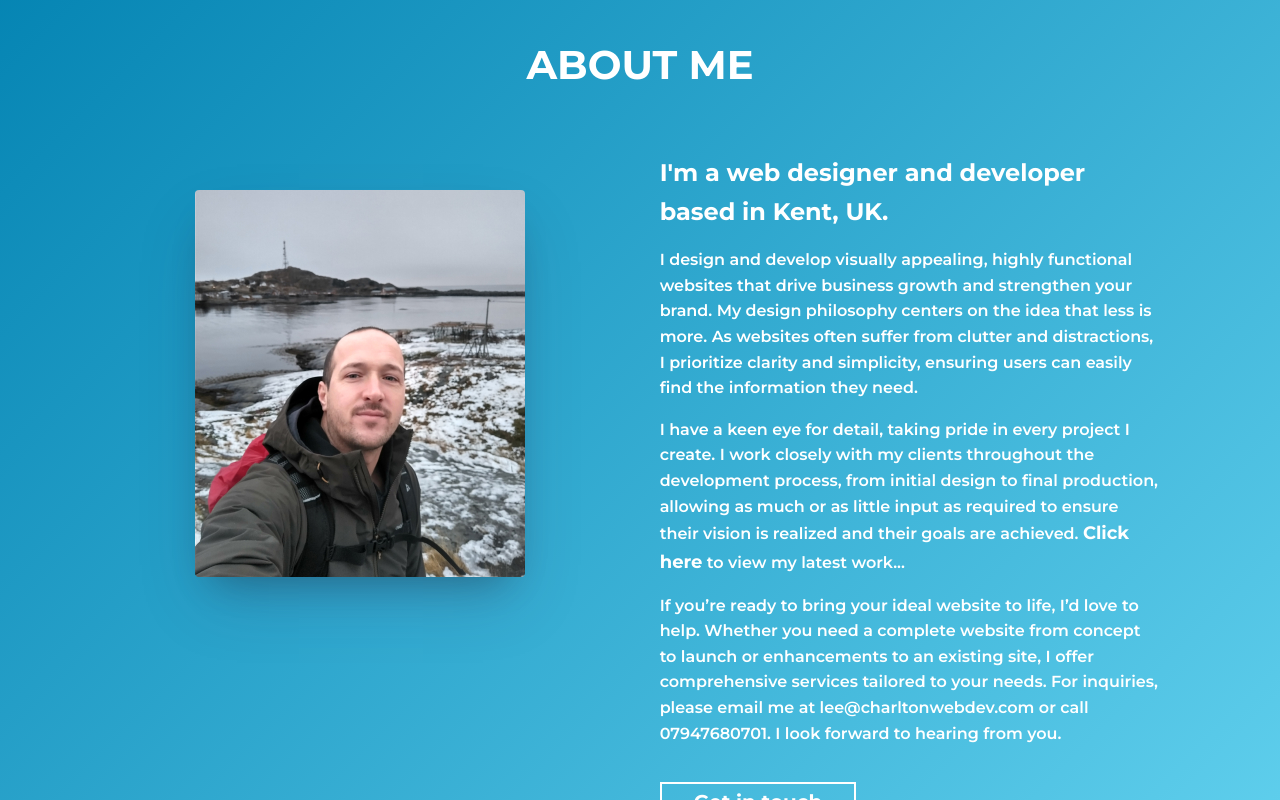
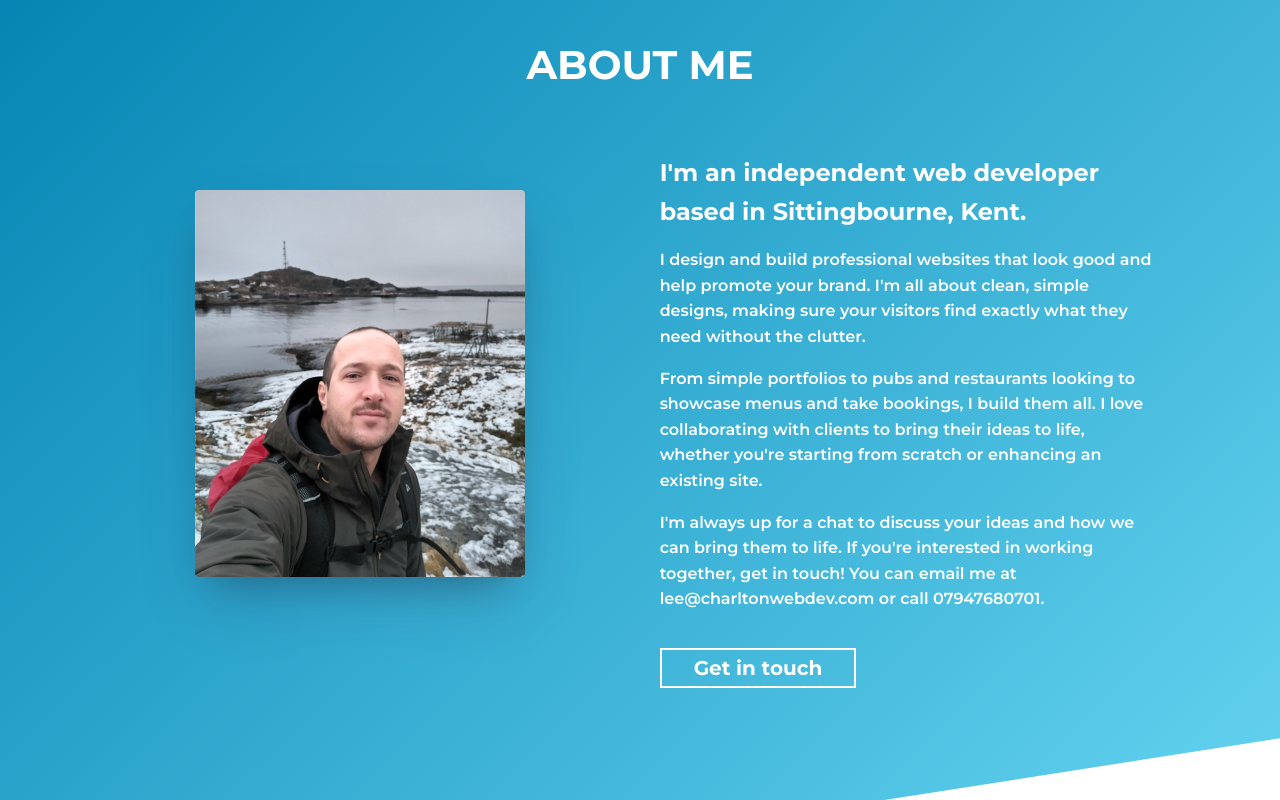
Before and after one commit to Charlton305/portfolio, a React (Vite) app: page / in a window 1280 px wide. Shown: the part 860-1660 px from the top of the page. Built offline with nearby package versions, Linux system fonts and the light colour scheme.

Commit message:
Max width on content container. Change about me content. Change s-charlton image

```diff
--- a/src/assets/projects.js
+++ b/src/assets/projects.js
@@ -1,7 +1,7 @@
 import myLittleFrenchieimage from "./images/my-little-frenchie.jpg";
 import blogImage from "./images/blog.jpg";
 import expenseTrackerImage from "./images/expense-tracker-screenshot.png";
-import sCharltonImage from "./images/s-charlton-screenshot.jpg";
+import sCharltonImage from "./images/s-charlton-screenshot.webp";
 
 const projects = [
   {
--- a/src/assets/styles/components/_about-me.scss
+++ b/src/assets/styles/components/_about-me.scss
@@ -21,6 +21,8 @@
   align-items: flex-start;
   display: flex;
   column-gap: 4rem;
+  margin: auto;
+  max-width: 1360px;
   width: 100%;
 
   @media (max-width: 900px) {
--- a/src/components/AboutMe.jsx
+++ b/src/components/AboutMe.jsx
@@ -14,29 +14,20 @@ const AboutMe = () => {
         </div>
         <div className="about-me__text-container">
           <h3>
-            I'm a web designer and developer based in Kent, UK.
+            I'm an independent web developer based in Sittingbourne, Kent.
           </h3>
           <p>
-            I design and develop visually appealing, highly functional
-            websites that drive business growth and strengthen your brand.
-            My design philosophy centers on the idea that less is more.
-            As websites often suffer from clutter and distractions, I
-            prioritize clarity and simplicity, ensuring users can easily
-            find the information they need.
+            I design and build professional websites that look good and help promote your brand. I'm all
+            about clean, simple designs, making sure your visitors find exactly what they need without the clutter.
           </p>
           <p>
-            I have a keen eye for detail, taking pride in every project I create. I work closely with my clients
-            throughout the development process, from initial design to final
-            production, allowing as much or as little input as required to ensure their vision is realized and
-            their goals are achieved. <a href="#projects" className="about-me__content-link">Click here</a> to
-            view my latest work...
+            From simple portfolios to pubs and restaurants looking to showcase menus and take bookings,
+            I build them all. I love collaborating with clients to bring their ideas to life, whether you're
+            starting from scratch or enhancing an existing site.
           </p>
           <p>
-            If you’re ready to bring your ideal website to life, I’d love to help.
-            Whether you need a complete website from concept to launch or enhancements
-            to an existing site, I offer comprehensive services tailored to your needs.
-            For inquiries, please email me at lee@charltonwebdev.com or call 07947680701.
-            I look forward to hearing from you.
+          I'm always up for a chat to discuss your ideas and how we can bring them to life. If you're
+          interested in working together, get in touch! You can email me at lee@charltonwebdev.com or call 07947680701.
           </p>
           <a
             href="#contact"
```
Also changed, not shown: src/assets/images/s-charlton-screenshot.jpg (deleted), src/assets/images/s-charlton-screenshot.webp (added).
